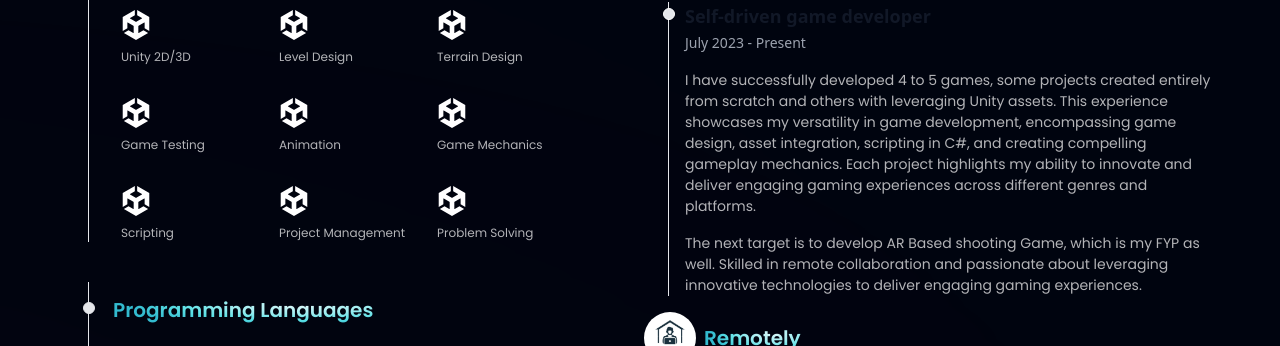
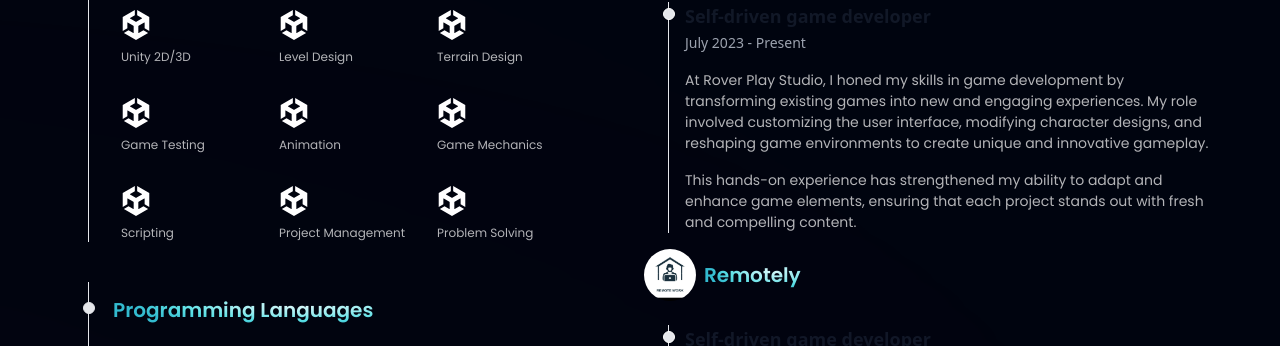
Before and after one commit to Ali-Raza171/portfolio, a React (Vite) app: page / in a window 1280 px wide. Shown: the part 218-564 px from the top of the page. Built offline with nearby package versions, Linux system fonts and the light colour scheme.

Commit message:
Update index.js

```diff
--- a/src/constants/index.js
+++ b/src/constants/index.js
@@ -264,11 +264,11 @@ export const experiences = [
         duration: "July 2023 - Present",
         content: [
           {
-            text: "I have successfully developed 4 to 5 games, some projects created entirely from scratch and others with leveraging Unity assets. This experience showcases my versatility in game development, encompassing game design, asset integration, scripting in C#, and creating compelling gameplay mechanics. Each project highlights my ability to innovate and deliver engaging gaming experiences across different genres and platforms.",
+            text: "At Rover Play Studio, I honed my skills in game development by transforming existing games into new and engaging experiences. My role involved customizing the user interface, modifying character designs, and reshaping game environments to create unique and innovative gameplay.",
             link: "",
           },
           {
-            text: "The next target is to develop AR Based shooting Game, which is my FYP as well. Skilled in remote collaboration and passionate about leveraging innovative technologies to deliver engaging gaming experiences.",
+            text: "This hands-on experience has strengthened my ability to adapt and enhance game elements, ensuring that each project stands out with fresh and compelling content.",
             link: ""
           }
 
```
